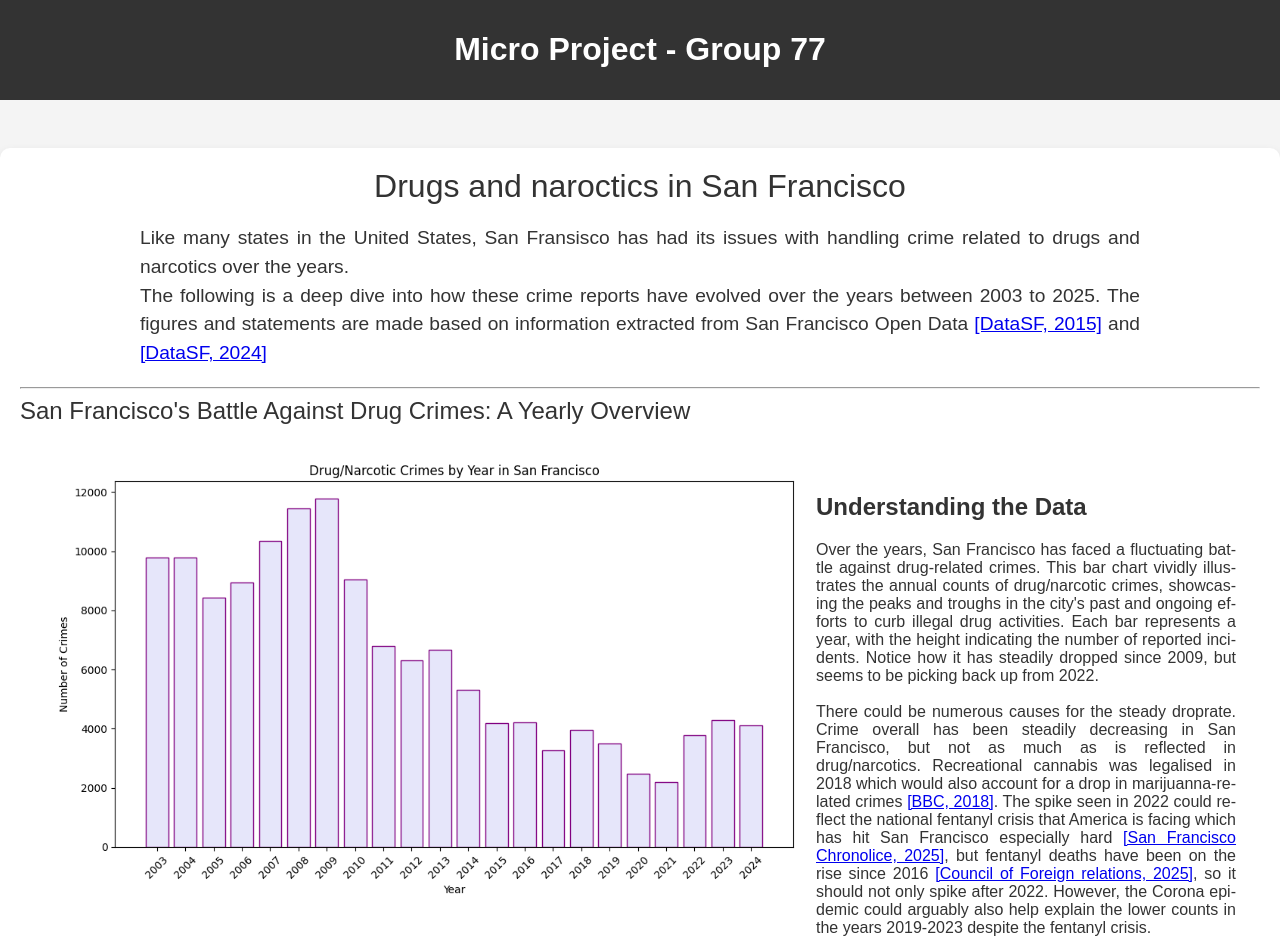
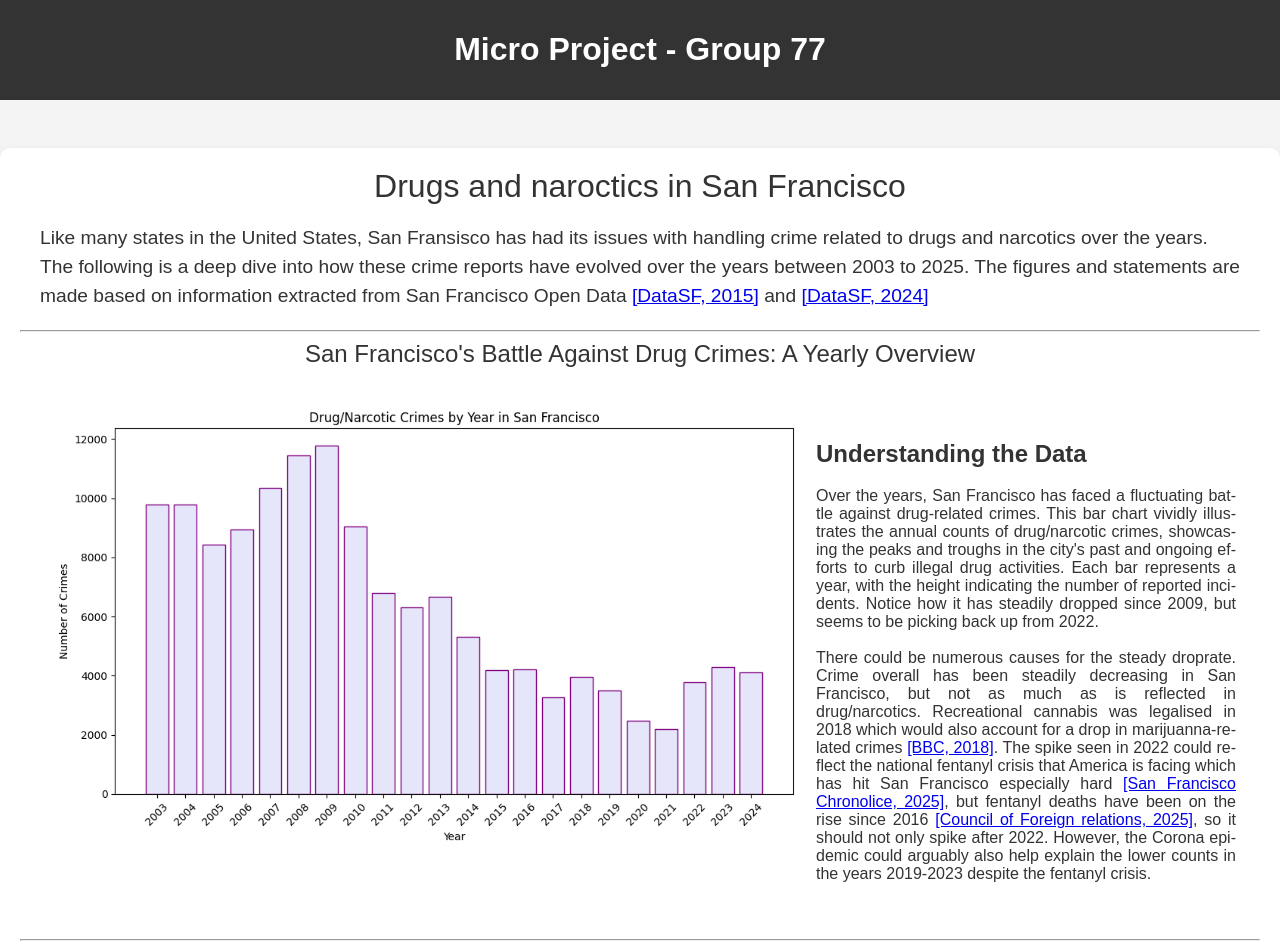
Before and after one commit to s204475/s204475.github.io, a Jekyll site: the page built from index.markdown, in a window 1280 px wide. Shown: the top 952 px of the page. Built offline with Jekyll 4.4.1, drawn with Linux system fonts in a browser that asks for light colours.

Commit message:
Centering a header to see how it looks

```diff
--- a/index.markdown
+++ b/index.markdown
@@ -6,7 +6,7 @@ title: "Micro Project - Group 77"
 <div class = "header" >
 Drugs and naroctics in San Francisco
 </div>
-<div class="introduction" markdown="1" style="max-width: 1000px; margin: 0 auto; text-align: justify; text-justify: inter-word;">
+<div class="introduction" markdown="1" style="max-width: 1200px; margin: 0 auto; text-align: justify; text-justify: inter-word;">
   Like many states in the United States, San Fransisco has had its issues with handling crime related to drugs and narcotics over the years. <br>
   The following is a deep dive into how these crime reports have evolved over the years between 2003 to 2025.
   The figures and statements are made based on information extracted from San Francisco Open Data <a href="https://data.sfgov.org/Public-Safety/Police-Department-Incident-Reports-2018-to-Present/wg3w-h783/about_data">[DataSF, 2015]</a> and <a href="https://data.sfgov.org/Public-Safety/Police-Department-Incident-Reports-Historical-2003/tmnf-yvry/about_data">[DataSF, 2024]</a>
@@ -14,7 +14,7 @@ Drugs and naroctics in San Francisco
 
 ---
 
-<div class = "figure-header" >
+<div class = "figure-header" style="text-align: center; margin-bottom: 20px;">
 San Francisco's Battle Against Drug Crimes: A Yearly Overview
 </div>
 
```
